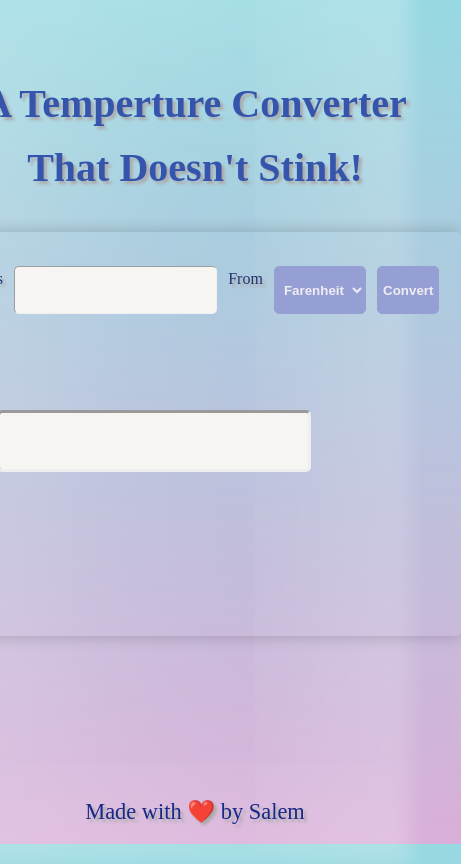
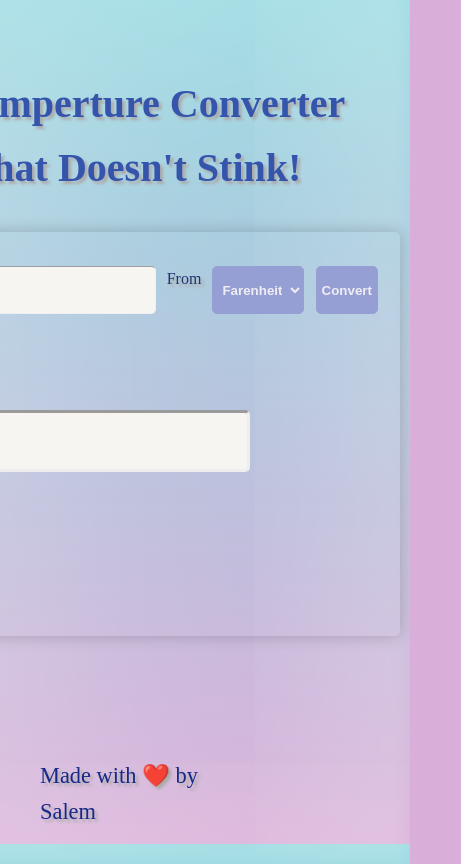
Before and after one commit to salemdaniel007/Temperature-Converter, a Vue app: page / in a window 390 px wide. Shown: the whole page, 461 px wide, since content can reach past the window. Built offline with nearby package versions, Linux system fonts and the light colour scheme; a web font is replaced by a local one; what vue-toasted would draw is missing.

Commit message:
set width on mobile

```diff
--- a/src/App.vue
+++ b/src/App.vue
@@ -37,6 +37,7 @@ body {
   display: flex;
   flex-direction: column;
   height: 100vh;
+  width: 50%;
   padding: 0 2rem;
   justify-content: space-between;
   align-items: center;
@@ -57,6 +58,7 @@ body {
   and (-webkit-min-device-pixel-ratio: 2) {
     .container {
       height: 50vh;
+      width: 50%;
     }
 }
 </style>
```
Also changed, not shown: 6 other files (tests, documents, lock files or other folders).
